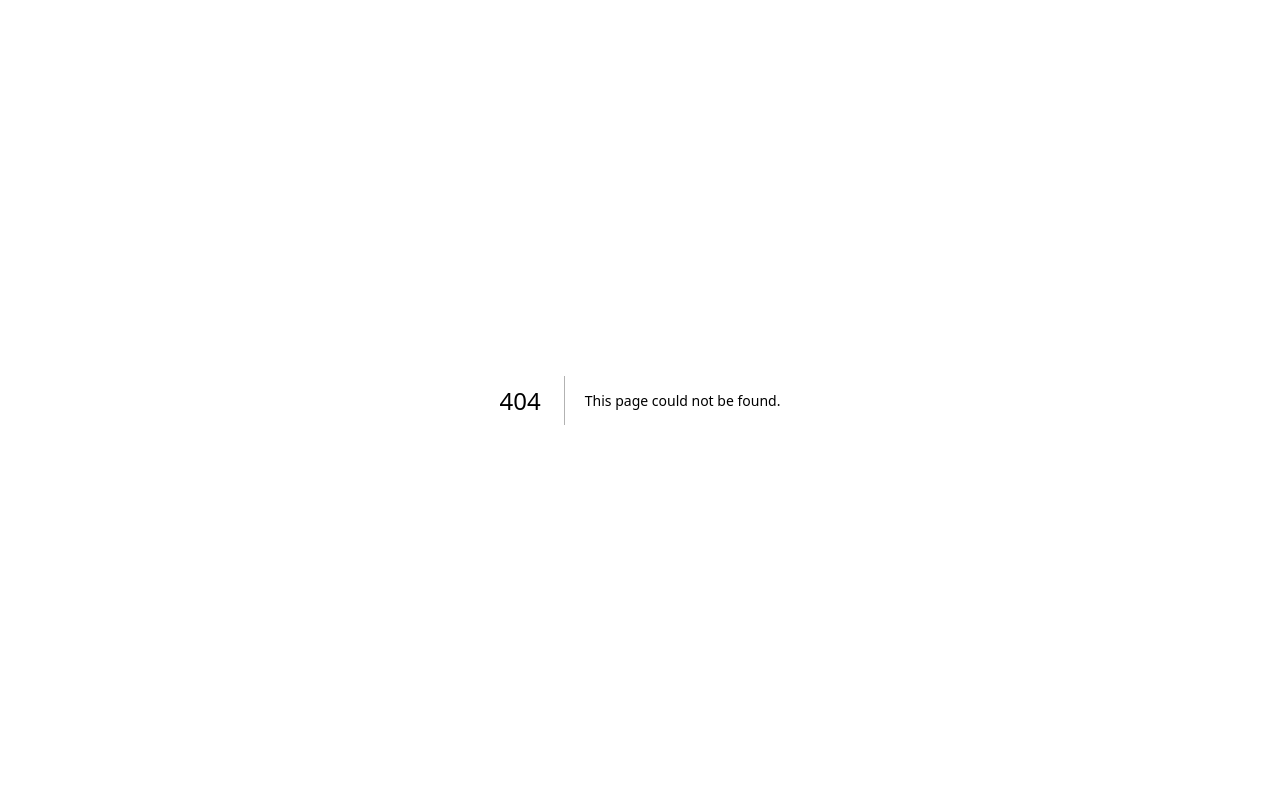
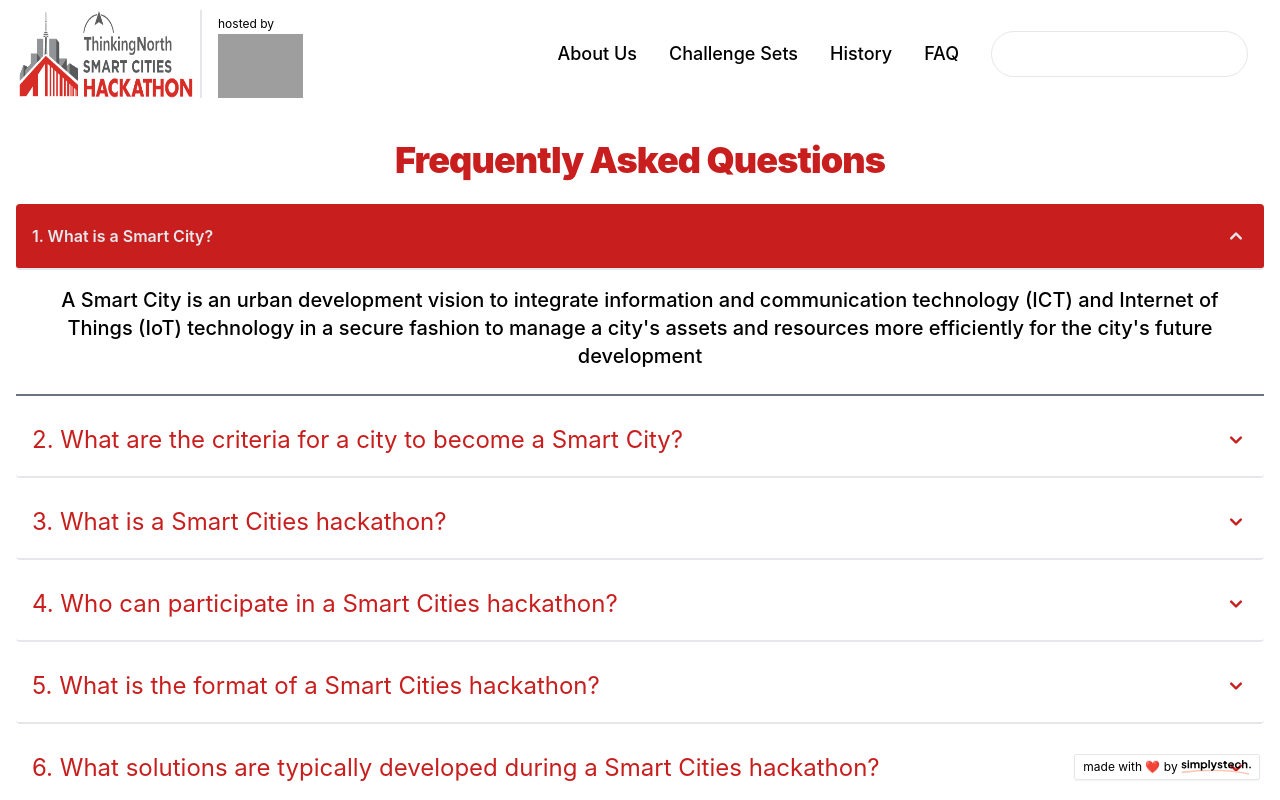
Before and after one commit to ksorathiya/seneca-hackathon-2023, a Next.js app: page /faq in a window 1280 px wide. Before the commit this address had no page. Shown: the top 800 px of the page. Built offline with nearby package versions, Linux system fonts and the light colour scheme; grey boxes are pictures that could not be loaded.

Commit message:
FAQ Updated with challenge sets

```diff
--- a/components/FAQAccordion.js
+++ b/components/FAQAccordion.js
@@ -52,7 +52,7 @@ export default function FAQAccordion() {
               class="hidden"
               aria-labelledby={"accordion-flush-heading-" + index}
             >
-              <div class="p-2 mb-2 rounded-xl text-xl font-light font-medium border-b-2 border-gray-500 dark:border-gray-600 text-justify">
+              <div class="p-2 mb-2 rounded-xl text-xl font-light font-medium border-b-2 bg-white border-gray-500 dark:border-gray-600 text-center md:text-justify">
                 <p class="mb-2 p-2 text-xl font-medium text-black dark:text-gray-500">
                   {faq.answer}
                 </p>
--- a/components/NavBar.js
+++ b/components/NavBar.js
@@ -98,6 +98,14 @@ export default function NavBar(props) {
                 History
               </a>
             </li>
+            <li className="my-2 md:flex items-center w-auto">
+              <a
+                href="/faq"
+                className="text-lg text-center hover:text-red-700 font-medium"
+              >
+                FAQ
+              </a>
+            </li>
             <li className="my-2">
               <a
                 href="#"
--- /dev/null
+++ b/pages/faq.js
@@ -0,0 +1,33 @@
+import { useCallback, useEffect, useState } from "react";
+import Image from "next/image";
+import FAQAccordion from "../components/FAQAccordion";
+import NavBar from "../components/NavBar";
+import Button from "../components/Button";
+import ClickCount from "../components/ClickCount";
+import styles from "../styles/home.module.css";
+import Footer from "../components/footer";
+
+function Challenge(params) {
+    return (
+        <>
+            {/* // HERO SECTION */}
+
+            <NavBar />
+            <section class="py-4 md:py-8 bg-coolGray-50">
+                <div class="container px-4 mx-auto">
+                    <div class="md:max-w-4xl mx-auto mb-12 text-center">
+                        <FAQAccordion />
+                    </div>
+                </div>
+            </section>
+
+            {/* // FOOTER SECTION */}
+
+            <Footer />
+
+            {/* FOOTER SECTION */}
+        </>
+    );
+}
+
+export default Challenge;
```
